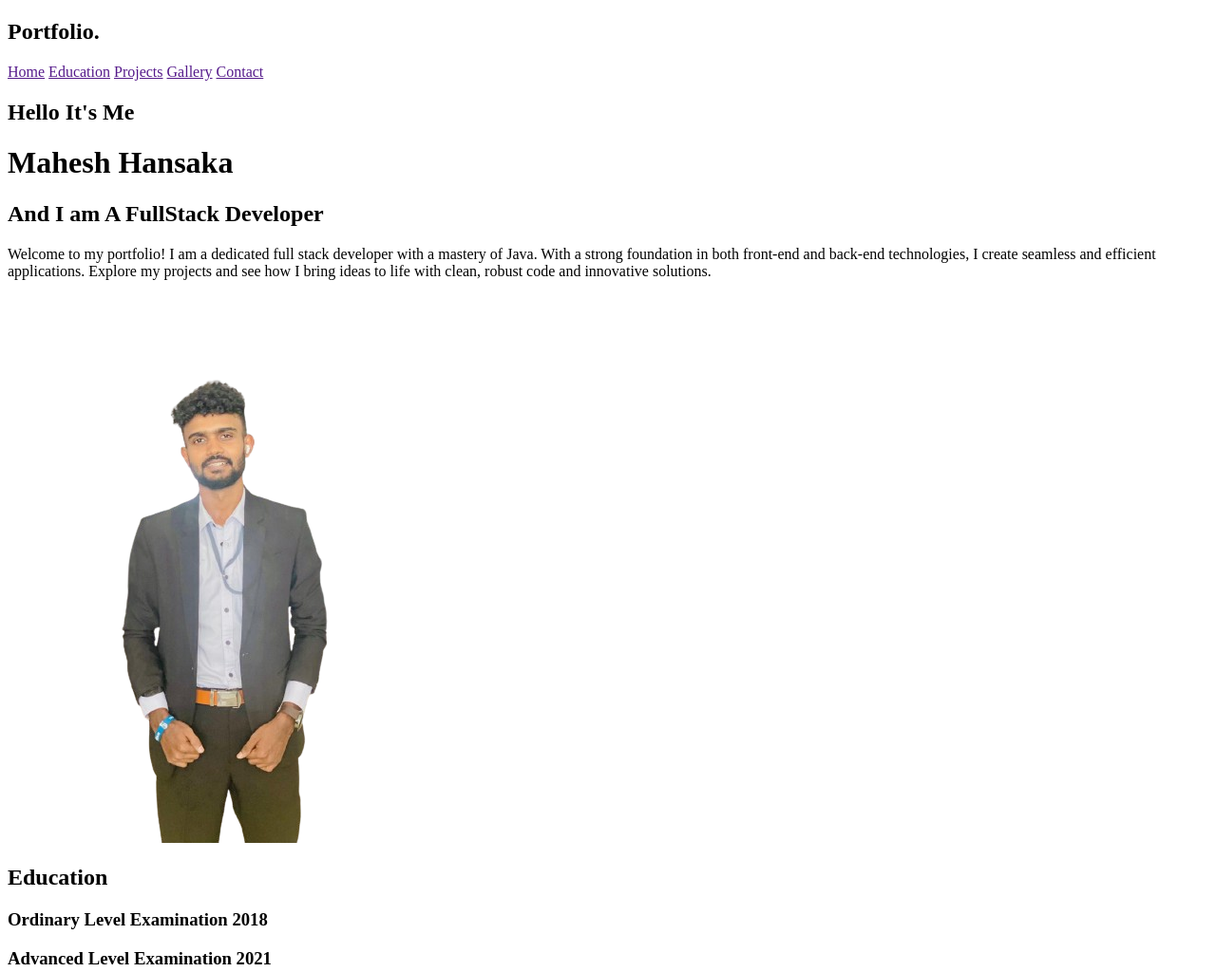
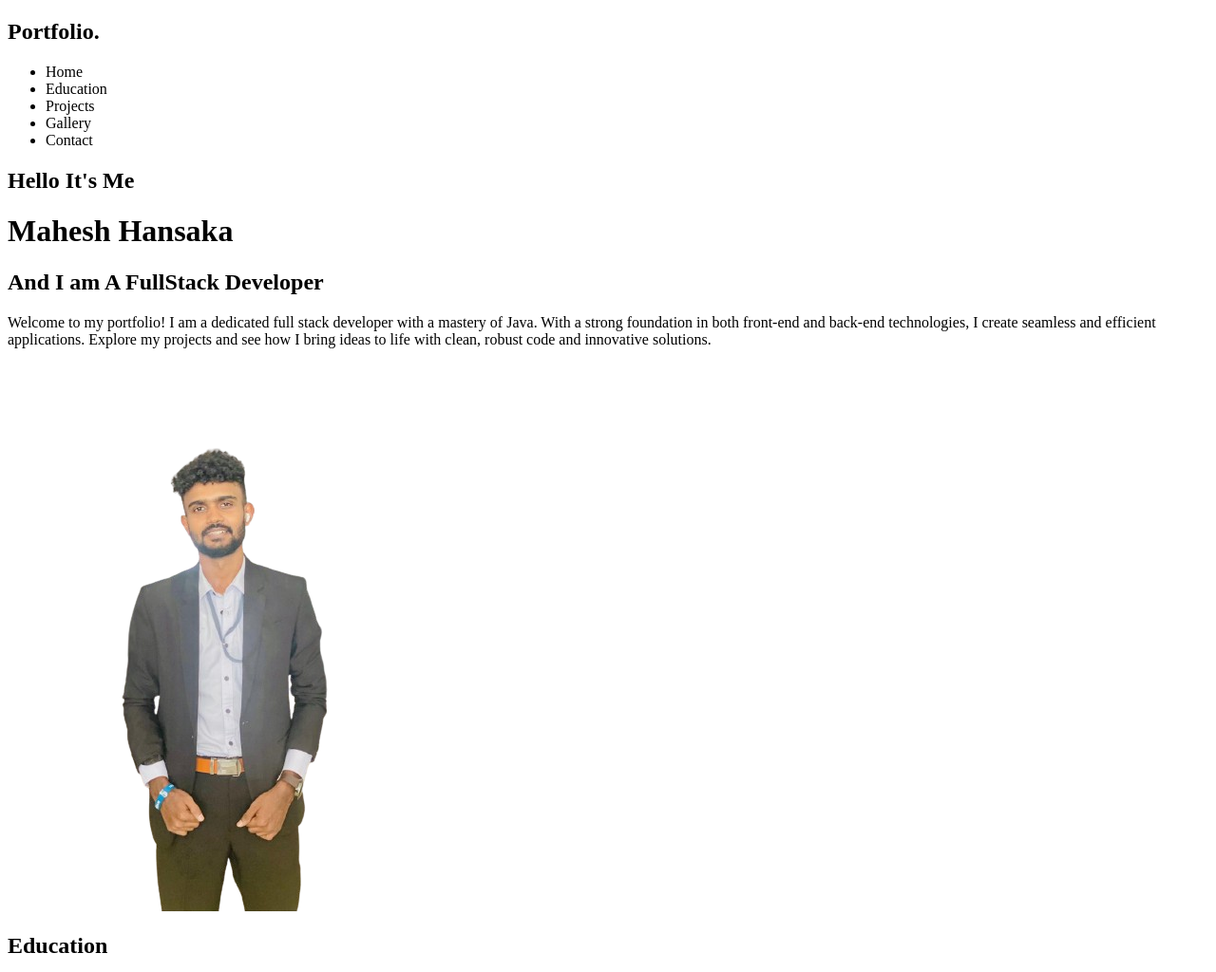
Before and after one commit to HansakaV/Portfolio, a plain HTML site: page index.html in a window 1280 px wide. Shown: the top 1024 px of the page at 95% size. Drawn offline with Linux system fonts and the light colour scheme.

Commit message:
Update header section

```diff
--- a/index.html
+++ b/index.html
@@ -5,16 +5,19 @@
     <title>Portfolio</title>
 </head>
 <body>
-<div>
+<header>
     <h2>Portfolio.</h2>
-</div>
-<div>
-    <a href="">Home</a>
-    <a href="">Education</a>
-    <a href="">Projects</a>
-    <a href="">Gallery</a>
-    <a href="">Contact</a>
-</div>
+    <nav>
+        <ul>
+            <li>Home</li>
+            <li>Education</li>
+            <li>Projects</li>
+            <li>Gallery</li>
+            <li>Contact</li>
+        </ul>
+    </nav>
+
+</header>
 
 <div>
 
```
